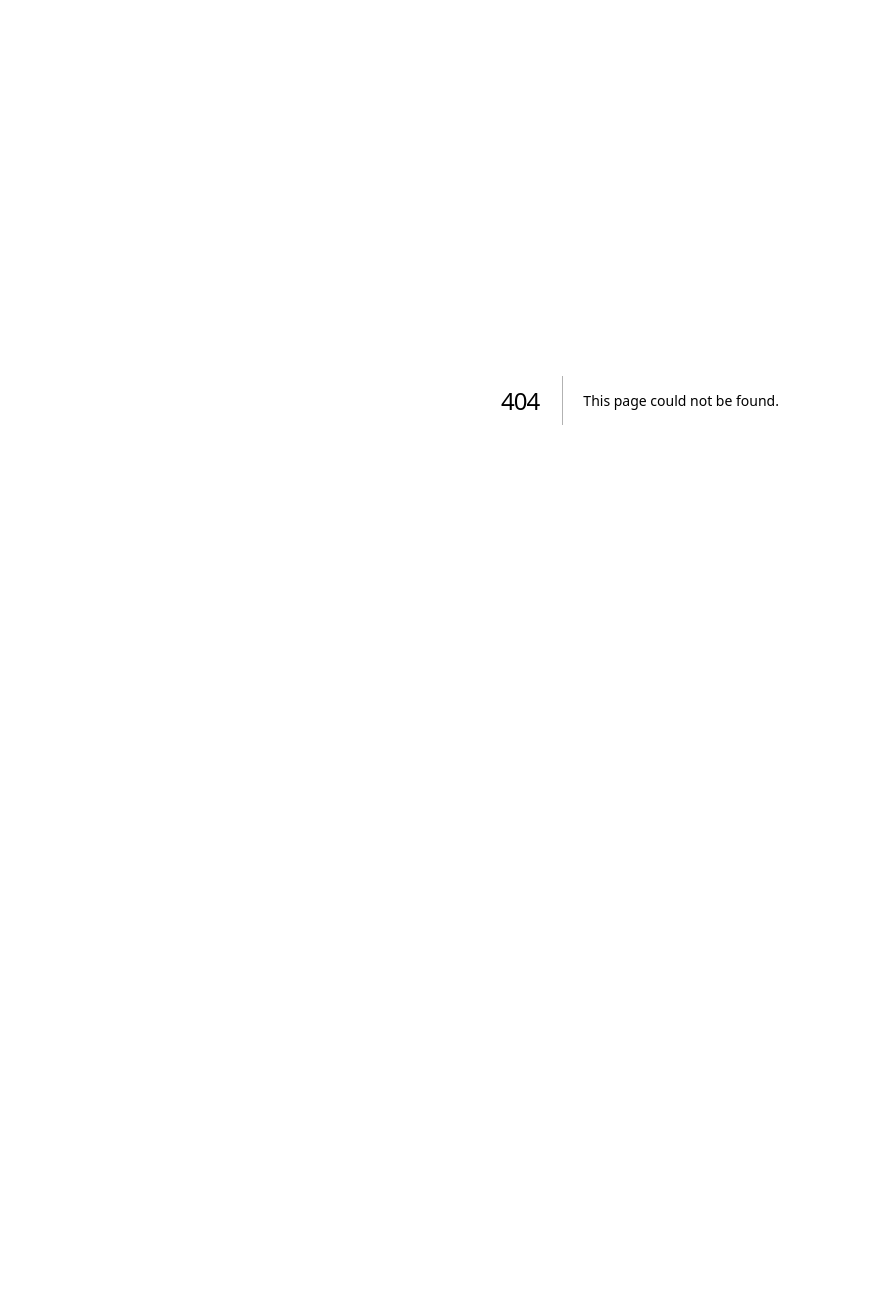
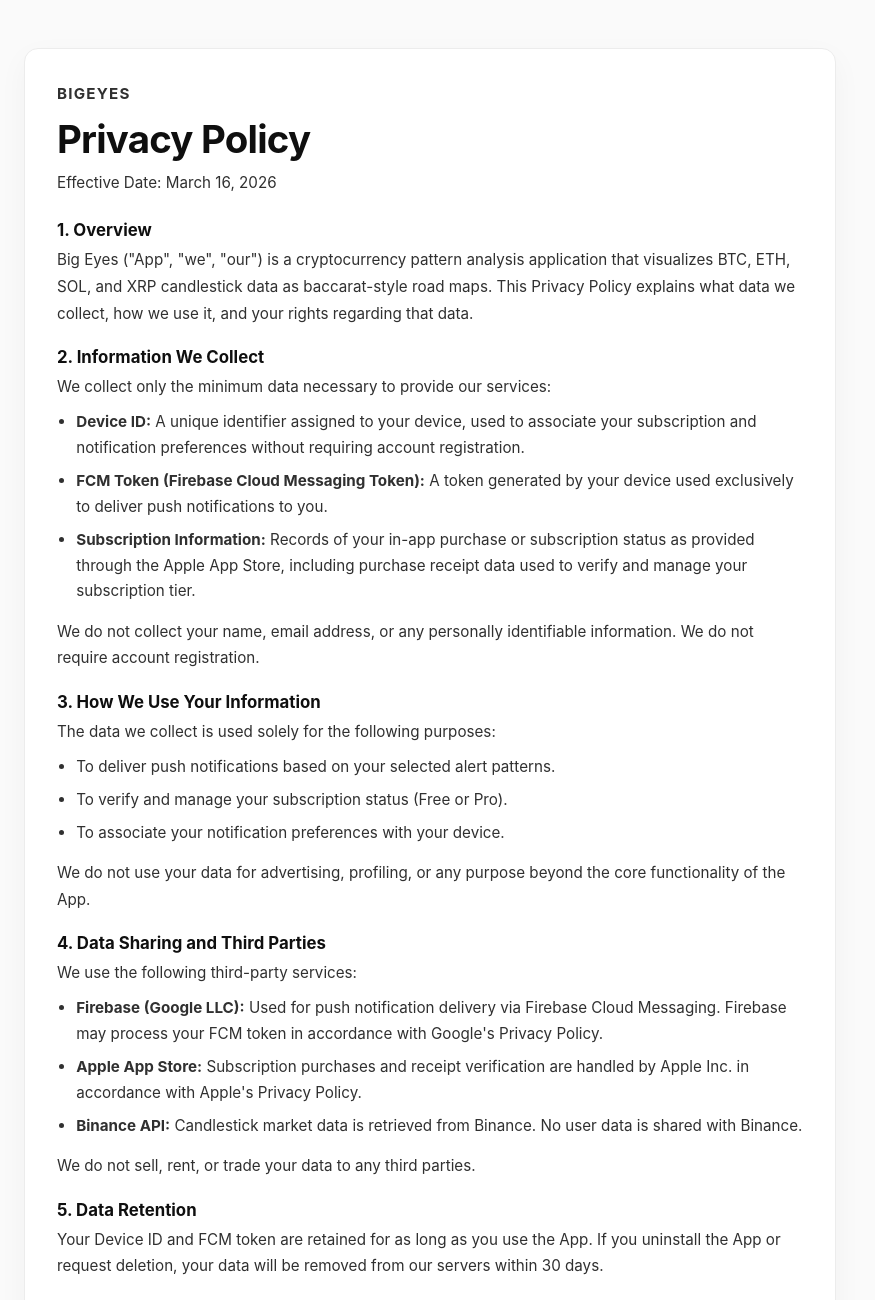
Before and after one commit to bitkini-studio/bitkini, a Next.js app: page /docs/privacy_policy in a window 1280 px wide. Before the commit this address had no page. Shown: the top 1300 px of the page, without its empty margins (0-875 px from the left). Before the commit the page ends 800 px from the top, so only its background shows below. Built offline with nearby package versions, Linux system fonts and the light colour scheme.

Commit message:
Add Privacy Policy page and styles

```diff
--- /dev/null
+++ b/app/docs/privacy_policy/page.js
@@ -0,0 +1,142 @@
+export const metadata = {
+  title: 'Privacy Policy | BigEyes',
+  description: 'Big Eyes Privacy Policy and data handling details.',
+}
+
+export default function PrivacyPolicyPage() {
+  return (
+    <main className="policy-wrap">
+      <article className="policy-card">
+        <p className="policy-kicker">BigEyes</p>
+        <h1 className="policy-title">Privacy Policy</h1>
+        <p className="policy-date">Effective Date: March 16, 2026</p>
+
+        <section>
+          <h2>1. Overview</h2>
+          <p>
+            Big Eyes (&quot;App&quot;, &quot;we&quot;, &quot;our&quot;) is a cryptocurrency pattern analysis
+            application that visualizes BTC, ETH, SOL, and XRP candlestick data as
+            baccarat-style road maps. This Privacy Policy explains what data we collect,
+            how we use it, and your rights regarding that data.
+          </p>
+        </section>
+
+        <section>
+          <h2>2. Information We Collect</h2>
+          <p>
+            We collect only the minimum data necessary to provide our services:
+          </p>
+          <ul>
+            <li>
+              <strong>Device ID:</strong> A unique identifier assigned to your device,
+              used to associate your subscription and notification preferences without
+              requiring account registration.
+            </li>
+            <li>
+              <strong>FCM Token (Firebase Cloud Messaging Token):</strong> A token
+              generated by your device used exclusively to deliver push notifications
+              to you.
+            </li>
+            <li>
+              <strong>Subscription Information:</strong> Records of your in-app purchase
+              or subscription status as provided through the Apple App Store, including
+              purchase receipt data used to verify and manage your subscription tier.
+            </li>
+          </ul>
+          <p>
+            We do not collect your name, email address, or any personally identifiable
+            information. We do not require account registration.
+          </p>
+        </section>
+
+        <section>
+          <h2>3. How We Use Your Information</h2>
+          <p>
+            The data we collect is used solely for the following purposes:
+          </p>
+          <ul>
+            <li>To deliver push notifications based on your selected alert patterns.</li>
+            <li>To verify and manage your subscription status (Free or Pro).</li>
+            <li>To associate your notification preferences with your device.</li>
+          </ul>
+          <p>
+            We do not use your data for advertising, profiling, or any purpose beyond
+            the core functionality of the App.
+          </p>
+        </section>
+
+        <section>
+          <h2>4. Data Sharing and Third Parties</h2>
+          <p>
+            We use the following third-party services:
+          </p>
+          <ul>
+            <li>
+              <strong>Firebase (Google LLC):</strong> Used for push notification delivery
+              via Firebase Cloud Messaging. Firebase may process your FCM token in
+              accordance with Google&apos;s Privacy Policy.
+            </li>
+            <li>
+              <strong>Apple App Store:</strong> Subscription purchases and receipt
+              verification are handled by Apple Inc. in accordance with Apple&apos;s
+              Privacy Policy.
+            </li>
+            <li>
+              <strong>Binance API:</strong> Candlestick market data is retrieved from
+              Binance. No user data is shared with Binance.
+            </li>
+          </ul>
+          <p>We do not sell, rent, or trade your data to any third parties.</p>
+        </section>
+
+        <section>
+          <h2>5. Data Retention</h2>
+          <p>
+            Your Device ID and FCM token are retained for as long as you use the App.
+            If you uninstall the App or request deletion, your data will be removed
+            from our servers within 30 days.
+          </p>
+        </section>
+
+        <section>
+          <h2>6. Children&apos;s Privacy</h2>
+          <p>
+            Big Eyes is not intended for users under the age of 18. We do not knowingly
+            collect data from minors. If you believe a minor has provided data to us,
+            please contact us and we will promptly delete it.
+          </p>
+        </section>
+
+        <section>
+          <h2>7. Your Rights</h2>
+          <p>
+            You have the right to request deletion of your data at any time. To do so,
+            please contact us at the email address below. We will process your request
+            within 30 days.
+          </p>
+        </section>
+
+        <section>
+          <h2>8. Changes to This Policy</h2>
+          <p>
+            We may update this Privacy Policy from time to time. Changes will be posted
+            within the App and will take effect upon posting. Continued use of the App
+            after changes constitutes acceptance of the updated policy.
+          </p>
+        </section>
+
+        <section>
+          <h2>9. Contact</h2>
+          <p>
+            If you have any questions about this Privacy Policy, please contact us at:
+          </p>
+          <p>
+            <strong>Big Eyes</strong>
+            <br />
+            Email: <a href="mailto:support@bitkini.com">support@bitkini.com</a>
+          </p>
+        </section>
+      </article>
+    </main>
+  )
+}
--- a/app/globals.css
+++ b/app/globals.css
@@ -166,3 +166,84 @@
   nav, main, .features, footer { padding-left: 1.5rem; padding-right: 1.5rem; }
   h1 { font-size: 2.25rem; }
 }
+
+.policy-wrap {
+  width: 100%;
+  padding: 3rem 1.5rem;
+  display: flex;
+  justify-content: center;
+}
+
+.policy-card {
+  width: min(820px, 100%);
+  background: #fff;
+  border: 1px solid #ececec;
+  border-radius: 14px;
+  padding: 2rem;
+  box-shadow: 0 10px 30px rgba(0, 0, 0, 0.04);
+}
+
+.policy-kicker {
+  color: var(--accent);
+  font-size: 0.75rem;
+  font-weight: 700;
+  letter-spacing: 0.08em;
+  text-transform: uppercase;
+  margin-bottom: 0.5rem;
+}
+
+.policy-title {
+  font-size: clamp(1.8rem, 4vw, 2.4rem);
+  line-height: 1.2;
+  letter-spacing: -0.02em;
+  margin-bottom: 0.5rem;
+}
+
+.policy-date {
+  color: var(--gray);
+  font-size: 0.9rem;
+  margin-bottom: 1.5rem;
+}
+
+.policy-card section + section {
+  margin-top: 1.25rem;
+}
+
+.policy-card h2 {
+  font-size: 1.05rem;
+  margin-bottom: 0.45rem;
+}
+
+.policy-card p {
+  color: #303030;
+  line-height: 1.75;
+  font-size: 0.95rem;
+}
+
+.policy-card ul {
+  margin: 0.5rem 0 0.9rem;
+  padding-left: 1.2rem;
+}
+
+.policy-card li {
+  list-style: disc;
+  color: #303030;
+  line-height: 1.7;
+  font-size: 0.95rem;
+  margin-bottom: 0.45rem;
+}
+
+.policy-card a {
+  color: var(--accent);
+}
+
+@media (max-width: 600px) {
+  .policy-wrap {
+    padding: 1.25rem 1rem 2rem;
+  }
+
+  .policy-card {
+    padding: 1.2rem;
+    border-radius: 10px;
+  }
+}
```
